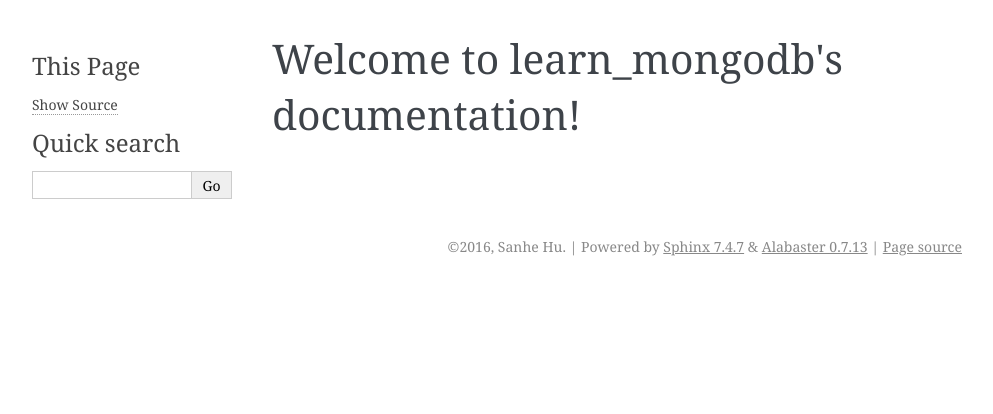
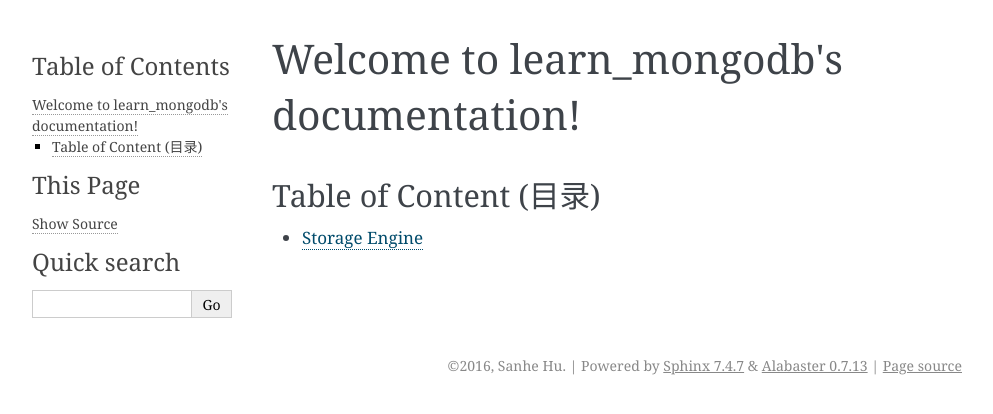
Before and after one commit to MacHu-GWU/learn_mongodb-project, a Sphinx documentation site: the page built from source/index.rst, in a window 1280 px wide. Shown: the top 414 px of the page, without its empty margins (148-1141 px from the left). Built offline with Sphinx 7.4.7, drawn with Linux system fonts in a browser that asks for light colours; pages that are not in the unit, such as notebooks, are missing from menus.

Commit message:
2016-06-03

```diff
--- /dev/null
+++ b/source/content.rst
@@ -0,0 +1,2 @@
+Welcome to learn_mongodb's documentation!
+=========================================
--- a/source/index.rst
+++ b/source/index.rst
@@ -1,2 +1,9 @@
-Welcome to learn_mongodb's documentation!
-=========================================
+.. include:: content.rst
+
+
+Table of Content (目录)
+-----------------------
+.. toctree::
+   :maxdepth: 1
+
+    Storage Engine <storage-engine/index.rst>
--- /dev/null
+++ b/source/storage-engine/content.rst
@@ -0,0 +1,3 @@
+Storage Engine
+==============
+MongoDB有两种存储引擎, MMAPv1和WiredTiger。
--- /dev/null
+++ b/source/storage-engine/index.rst
@@ -0,0 +1 @@
+.. include:: content.rst
```
Also changed, not shown: source/learn_mongodb/__init__.rst (+5 -3 lines).
